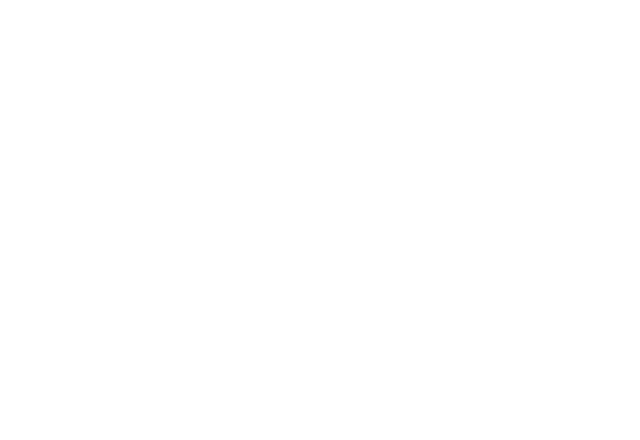
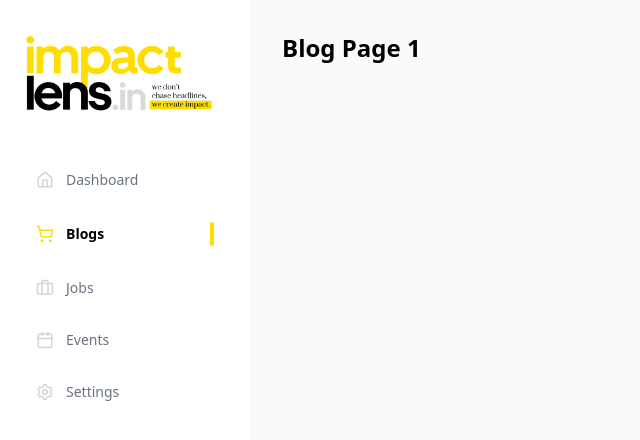
Before and after one commit to rachit271104/intern_work, a React app in the folder frontend/: page /blogs/1 in a window 1280 px wide. Before the commit this address had no page. Shown: the top 440 px of the page, without its empty margins (0-640 px from the left). Built offline with nearby package versions, Linux system fonts and the light colour scheme; the HTML template or start-up script is replaced by a standard one.

Commit message:
routes for blog page done

```diff
--- a/frontend/src/App.jsx
+++ b/frontend/src/App.jsx
@@ -3,14 +3,22 @@
 import { Homepage } from "./features/home/Homepage";
 import LoginPage from "./features/login/LoginPage";
 
+import LeftDashboardLayout from "./features/left_dashboard/LeftDashboardLayout";
+import { BlogsRoutes } from "./features/blogs_page";
+
 export default function App() {
   return (
     <BrowserRouter>
       <div className="min-h-screen bg-white text-black">
-
         <Routes>
+          {/* Public routes */}
           <Route path="/" element={<Homepage />} />
           <Route path="/login" element={<LoginPage />} />
+
+          {/* Dashboard routes */}
+          <Route element={<LeftDashboardLayout />}>
+            <Route path="/blogs/*" element={<BlogsRoutes />} />
+          </Route>
         </Routes>
       </div>
     </BrowserRouter>
--- /dev/null
+++ b/frontend/src/features/blogs_page/index.js
@@ -0,0 +1 @@
+export { default as BlogsRoutes } from "./routes/blogs.routes";
--- /dev/null
+++ b/frontend/src/features/blogs_page/pages/BlogPage1.jsx
@@ -0,0 +1,3 @@
+export default function BlogPage1() {
+  return <h1 className="text-2xl font-bold">Blog Page 1</h1>;
+}
--- /dev/null
+++ b/frontend/src/features/blogs_page/pages/BlogPage2.jsx
@@ -0,0 +1,3 @@
+export default function BlogPage2() {
+  return <h1 className="text-2xl font-bold">Blog Page 2</h1>;
+}
--- /dev/null
+++ b/frontend/src/features/blogs_page/pages/BlogPage3.jsx
@@ -0,0 +1,3 @@
+export default function BlogPage3() {
+  return <h1 className="text-2xl font-bold">Blog Page 3</h1>;
+}
--- /dev/null
+++ b/frontend/src/features/blogs_page/routes/blogs.routes.jsx
@@ -0,0 +1,15 @@
+import { Routes, Route, Navigate } from "react-router-dom";
+import BlogPage1 from "../pages/BlogPage1";
+import BlogPage2 from "../pages/BlogPage2";
+import BlogPage3 from "../pages/BlogPage3";
+
+export default function BlogsRoutes() {
+  return (
+    <Routes>
+      <Route path="/" element={<Navigate to="1" />} />
+      <Route path="1" element={<BlogPage1 />} />
+      <Route path="2" element={<BlogPage2 />} />
+      <Route path="3" element={<BlogPage3 />} />
+    </Routes>
+  );
+}
--- /dev/null
+++ b/frontend/src/features/left_dashboard/LeftDashboardLayout.jsx
@@ -0,0 +1,141 @@
+import { NavLink, Outlet } from "react-router-dom";
+import {
+  Home,
+  ShoppingCart,
+  Briefcase,
+  Calendar,
+  Settings,
+} from "lucide-react";
+
+export default function LeftDashboardLayout() {
+  const base =
+    "flex items-center justify-between px-3 py-2 rounded-md";
+  const left = "flex items-center gap-3";
+
+  return (
+    <div className="min-h-screen flex">
+      <aside className="w-[250px] bg-white  px-6 py-8 flex flex-col">
+        <div className="mb-12">
+          <img
+            src="/login/login_logo.png"
+            alt="ImpactLens"
+            className="max-w-[190px]"
+          />
+        </div>
+
+        <nav className="flex flex-col gap-4 text-sm">
+          <NavLink
+            to="/dashboard"
+            className={({ isActive }) =>
+              `${base} ${isActive ? "text-black font-semibold" : "text-gray-500"}`
+            }
+          >
+            {({ isActive }) => (
+              <>
+                <div className={left}>
+                  <Home size={18} color={isActive ? "#FFDD00" : "#D1D5DB"} />
+                  Dashboard
+                </div>
+                {isActive && (
+                  <span className="h-6 w-1 bg-[#FFDD00] rounded-full" />
+                )}
+              </>
+            )}
+          </NavLink>
+
+          <NavLink
+            to="/blogs/1"
+            className={({ isActive }) =>
+              `${base} ${isActive ? "text-black font-semibold" : "text-gray-500"}`
+            }
+          >
+            {({ isActive }) => (
+              <>
+                <div className={left}>
+                  <ShoppingCart
+                    size={18}
+                    color={isActive ? "#FFDD00" : "#D1D5DB"}
+                  />
+                  Blogs
+                </div>
+                {isActive && (
+                  <span className="h-6 w-1 bg-[#FFDD00] rounded-full" />
+                )}
+              </>
+            )}
+          </NavLink>
+
+          <NavLink
+            to="/jobs"
+            className={({ isActive }) =>
+              `${base} ${isActive ? "text-black font-semibold" : "text-gray-500"}`
+            }
+          >
+            {({ isActive }) => (
+              <>
+                <div className={left}>
+                  <Briefcase
+                    size={18}
+                    color={isActive ? "#FFDD00" : "#D1D5DB"}
+                  />
+                  Jobs
+                </div>
+                {isActive && (
+                  <span className="h-6 w-1 bg-[#FFDD00] rounded-full" />
+                )}
+              </>
+            )}
+          </NavLink>
+
+          <NavLink
+            to="/events"
+            className={({ isActive }) =>
+              `${base} ${isActive ? "text-black font-semibold" : "text-gray-500"}`
+            }
+          >
+            {({ isActive }) => (
+              <>
+                <div className={left}>
+                  <Calendar
+                    size={18}
+                    color={isActive ? "#FFDD00" : "#D1D5DB"}
+                  />
+                  Events
+                </div>
+                {isActive && (
+                  <span className="h-6 w-1 bg-[#FFDD00] rounded-full" />
+                )}
+              </>
+            )}
+          </NavLink>
+
+          <NavLink
+            to="/settings"
+            className={({ isActive }) =>
+              `${base} ${isActive ? "text-black font-semibold" : "text-gray-500"}`
+            }
+          >
+            {({ isActive }) => (
+              <>
+                <div className={left}>
+                  <Settings
+                    size={18}
+                    color={isActive ? "#FFDD00" : "#D1D5DB"}
+                  />
+                  Settings
+                </div>
+                {isActive && (
+                  <span className="h-6 w-1 bg-[#FFDD00] rounded-full" />
+                )}
+              </>
+            )}
+          </NavLink>
+        </nav>
+      </aside>
+
+      <main className="flex-1 bg-gray-50 p-8 overflow-y-auto">
+        <Outlet />
+      </main>
+    </div>
+  );
+}
--- a/frontend/src/features/login/LoginForm.jsx
+++ b/frontend/src/features/login/LoginForm.jsx
@@ -1,7 +1,6 @@
 import { Input } from "../../components/ui/Input";
 import { Button } from "../../components/ui/Button";
 import { Checkbox } from "../../components/ui/Checkbox";
-import SocialLoginButton from "./SocialLoginButton";
 
 export default function LoginForm() {
   return (
@@ -12,10 +11,6 @@
           Enter your credentials to continue
         </p>
       </div>
-
-
-
-
 
       <div className="space-y-4">
         <Input type="email" placeholder="Email address" />
@@ -34,9 +29,9 @@
       </Button>
 
       <p className="text-sm text-center text-gray-500">
-        Don’t have an account?{" "}
-        <span className="font-medium text-black cursor-pointer">
-          Create one
+        Not registered yet?{" "}
+        <span className="font-medium text-yellow-400 cursor-pointer">
+          Create an Account
         </span>
       </p>
     </div>
--- a/frontend/src/features/login/LoginPage.jsx
+++ b/frontend/src/features/login/LoginPage.jsx
@@ -4,8 +4,13 @@
   return (
     <div className="min-h-screen flex">
       {/* Left section (50%) */}
-      <div className="w-1/2 flex items-center justify-center px-6 bg-white z-10">
+      <div className="w-1/2 relative flex items-center justify-center px-6 bg-white z-10">
         <LoginForm />
+
+        {/* Left footer */}
+        <div className="absolute bottom-6 left-1/2 -translate-x-1/2 text-xs text-gray-400">
+          Made with ❤️ by tanX Innovations
+        </div>
       </div>
 
       {/* Right section (50%) */}
@@ -22,8 +27,8 @@
           />
         </div>
 
-        {/* Footer links */}
-        <div className="absolute bottom-6 left-1/2 -translate-x-1/2 text-sm text-gray-500 space-x-6">
+        {/* Right footer */}
+        <div className="absolute bottom-6 left-1/2 -translate-x-1/2 text-sm text-black space-x-6">
           <span>License</span>
           <span>Terms of Use</span>
           <span>Blog</span>
```
Also changed, not shown: frontend/src/features/blogs_page/components/BlogCard.jsx (added), frontend/src/features/blogs_page/components/BlogList.jsx (added), frontend/src/features/blogs_page/services/blogs.api.js (added), 1 other file (tests, documents, lock files or other folders).
